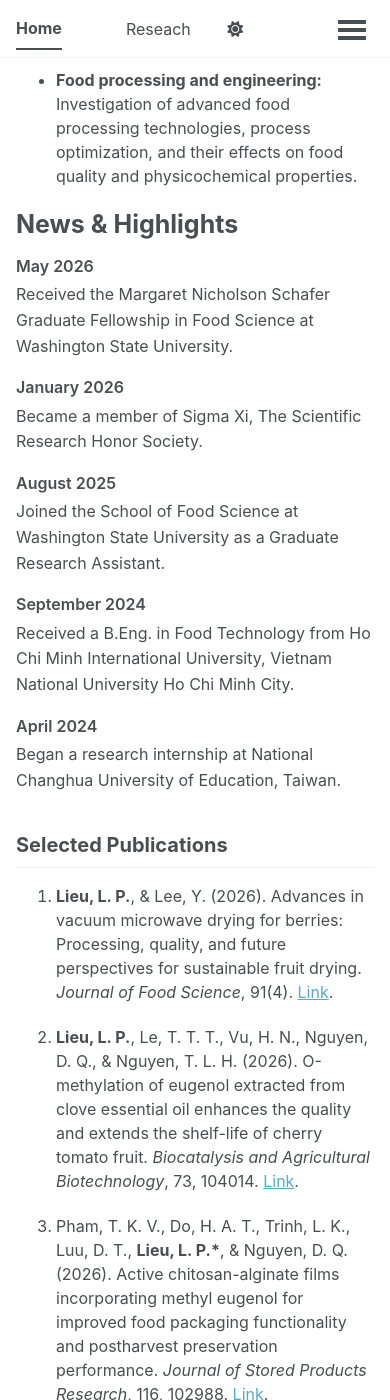
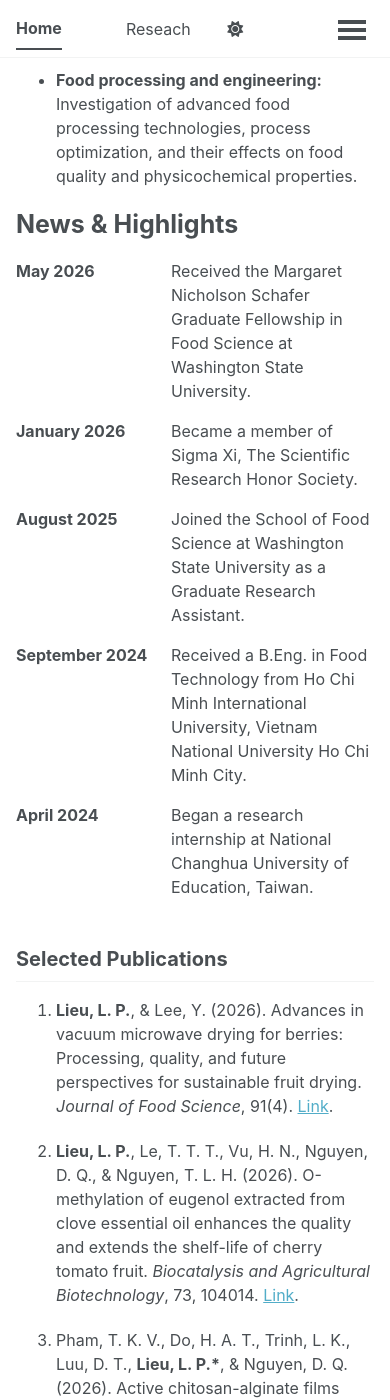
Before and after one commit to longplieu/longplieu.github.io, a Jekyll site: the page built from _pages/about.md, in a window 390 px wide and 1400 px high, scrolled down 932 px. Built offline with Jekyll 4.4.1, drawn with Linux system fonts in a browser that asks for light colours; a script bundle is joined from its source files by our own code; a style sheet for code colours, icons or effects is not loaded.

Commit message:
Update about.md

```diff
--- a/_pages/about.md
+++ b/_pages/about.md
@@ -22,62 +22,50 @@ Research Interests
 
 News & Highlights
 ======
-<style>
-.news-list {
-  margin-top: 15px;
-  margin-bottom: 20px;
-}
-
-.news-item {
-  display: grid;
-  grid-template-columns: 150px minmax(0, 1fr);
-  column-gap: 15px;
-  margin-bottom: 16px;
-  align-items: start;
-  line-height: 1.6;
-}
-
-.news-date {
-  font-weight: 600;
-  white-space: nowrap;
-}
-
-@media (max-width: 600px) {
-  .news-item {
-    grid-template-columns: 1fr;
-    row-gap: 3px;
-  }
-}
-</style>
-
-<div class="news-list">
-
-  <div class="news-item">
-    <span class="news-date">May 2026</span>
-    <span>Received the Margaret Nicholson Schafer Graduate Fellowship in Food Science at Washington State University.</span>
-  </div>
-
-  <div class="news-item">
-    <span class="news-date">January 2026</span>
-    <span>Became a member of Sigma Xi, The Scientific Research Honor Society.</span>
-  </div>
-
-  <div class="news-item">
-    <span class="news-date">August 2025</span>
-    <span>Joined the School of Food Science at Washington State University as a Graduate Research Assistant.</span>
-  </div>
-
-  <div class="news-item">
-    <span class="news-date">September 2024</span>
-    <span>Received a B.Eng. in Food Technology from Ho Chi Minh International University, Vietnam National University Ho Chi Minh City.</span>
-  </div>
-
-  <div class="news-item">
-    <span class="news-date">April 2024</span>
-    <span>Began a research internship at National Changhua University of Education, Taiwan.</span>
-  </div>
-
-</div>
+<table style="width:100%; border:none; border-collapse:collapse; font-size:1em;">
+  <tbody>
+    <tr>
+      <td style="width:155px; border:none; vertical-align:top; padding:8px 15px 8px 0; white-space:nowrap;">
+        <strong>May 2026</strong>
+      </td>
+      <td style="border:none; vertical-align:top; padding:8px 0;">
+        Received the Margaret Nicholson Schafer Graduate Fellowship in Food Science at Washington State University.
+      </td>
+    </tr>
+    <tr>
+      <td style="border:none; vertical-align:top; padding:8px 15px 8px 0; white-space:nowrap;">
+        <strong>January 2026</strong>
+      </td>
+      <td style="border:none; vertical-align:top; padding:8px 0;">
+        Became a member of Sigma Xi, The Scientific Research Honor Society.
+      </td>
+    </tr>
+    <tr>
+      <td style="border:none; vertical-align:top; padding:8px 15px 8px 0; white-space:nowrap;">
+        <strong>August 2025</strong>
+      </td>
+      <td style="border:none; vertical-align:top; padding:8px 0;">
+        Joined the School of Food Science at Washington State University as a Graduate Research Assistant.
+      </td>
+    </tr>
+    <tr>
+      <td style="border:none; vertical-align:top; padding:8px 15px 8px 0; white-space:nowrap;">
+        <strong>September 2024</strong>
+      </td>
+      <td style="border:none; vertical-align:top; padding:8px 0;">
+        Received a B.Eng. in Food Technology from Ho Chi Minh International University, Vietnam National University Ho Chi Minh City.
+      </td>
+    </tr>
+    <tr>
+      <td style="border:none; vertical-align:top; padding:8px 15px 8px 0; white-space:nowrap;">
+        <strong>April 2024</strong>
+      </td>
+      <td style="border:none; vertical-align:top; padding:8px 0;">
+        Began a research internship at National Changhua University of Education, Taiwan.
+      </td>
+    </tr>
+  </tbody>
+</table>
 
 Selected Publications
 ------
```
